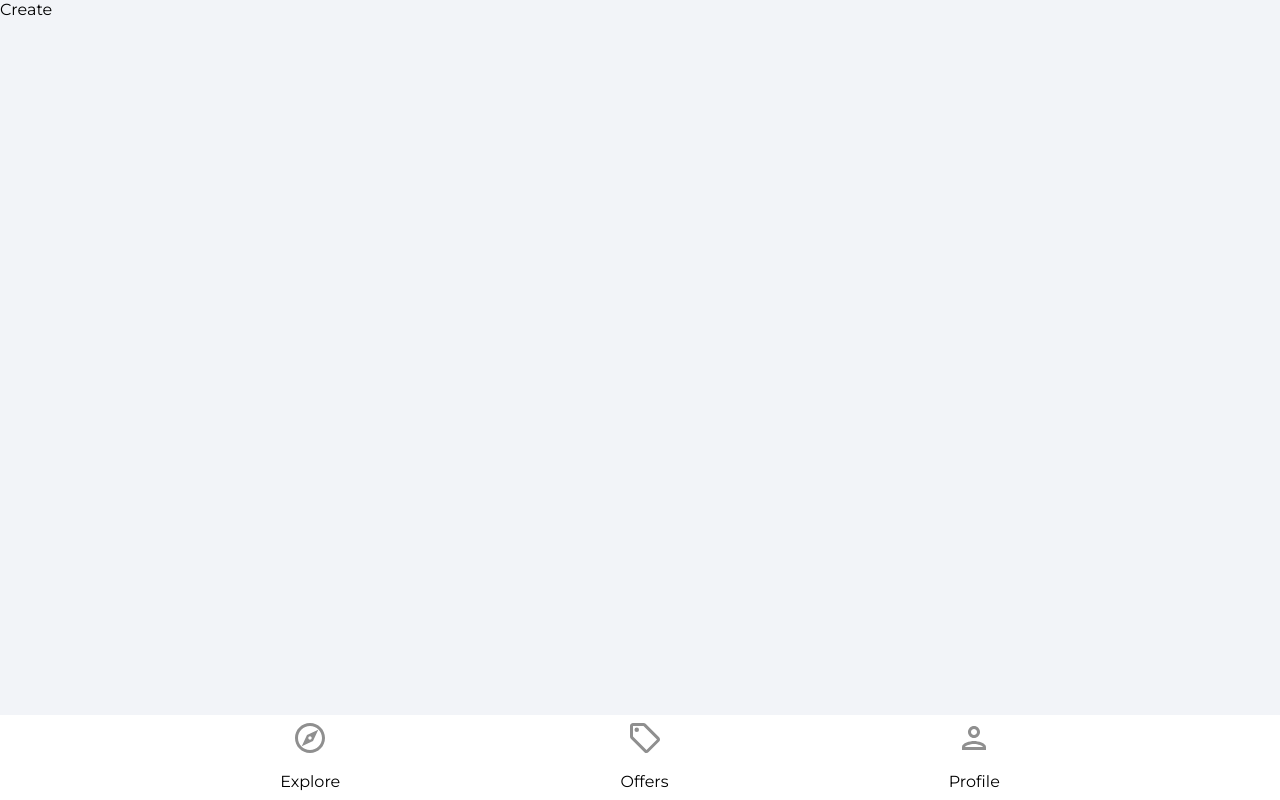
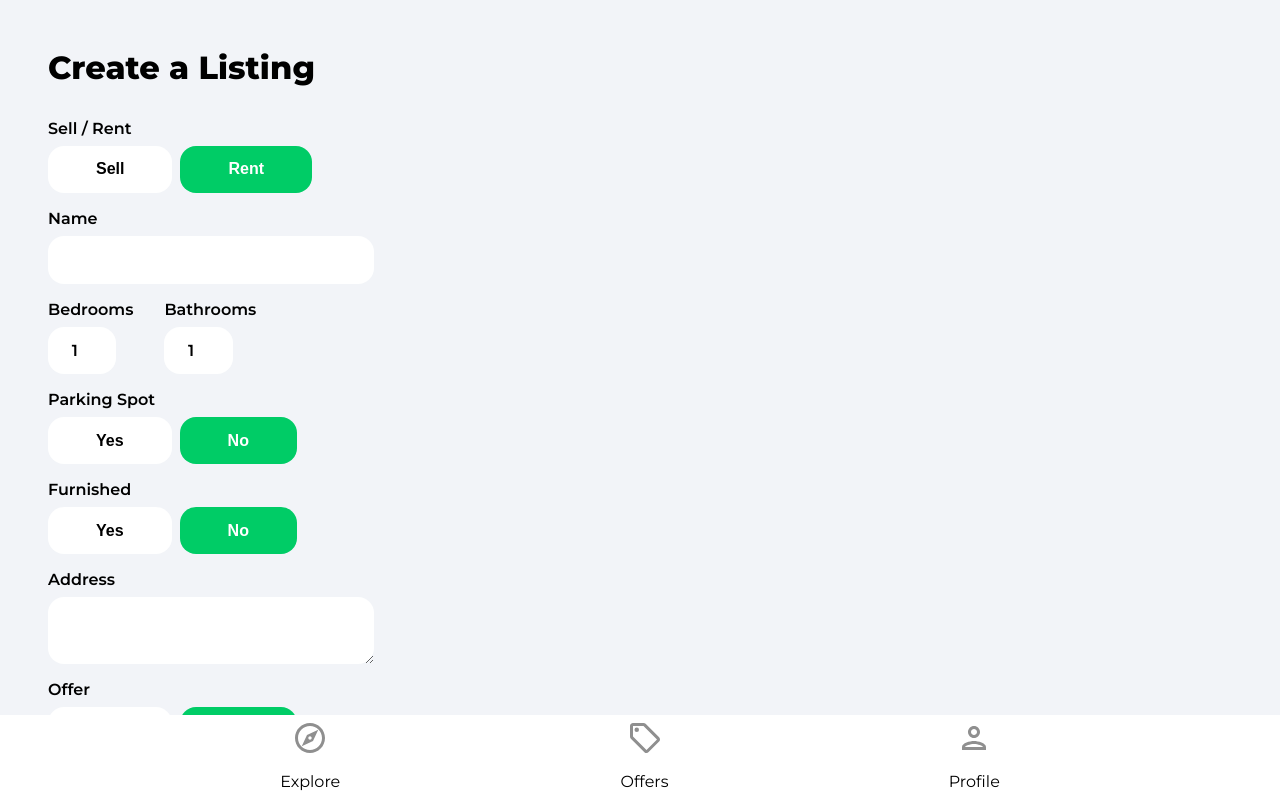
Before and after one commit to EdoriAtiri/House-Marketplace, a React (Create React App) app: page /create-listing in a window 1280 px wide. Shown: the top 800 px of the page. Built offline with nearby package versions, Linux system fonts and the light colour scheme; no server answers; sample sign-in values are in the browser's storage.

Commit message:
created listing form

```diff
--- a/src/pages/CreateListing.jsx
+++ b/src/pages/CreateListing.jsx
@@ -9,8 +9,8 @@
   const [formData, setFormData] = useState({
     type: 'rent',
     name: '',
-    bedroom: 1,
-    bathroom: 1,
+    bedrooms: 1,
+    bathrooms: 1,
     parking: false,
     furnished: false,
     address: '',
@@ -21,6 +21,22 @@
     latitude: 0,
     longitude: 0,
   })
+
+  const {
+    type,
+    name,
+    bedrooms,
+    bathrooms,
+    parking,
+    furnished,
+    address,
+    offer,
+    regularPrice,
+    discountedPrice,
+    images,
+    latitude,
+    longitude,
+  } = formData
 
   const auth = getAuth()
   const navigate = useNavigate()
@@ -43,10 +59,280 @@
     // eslint-disable-next-line react-hooks/exhaustive-deps
   }, [isMounted])
 
+  const onSubmit = (e) => {
+    e.preventDefault()
+    console.log(formData)
+  }
+
+  const onMutate = (e) => {
+    let boolean = null
+
+    if (e.target.value === 'true') {
+      boolean = true
+    }
+
+    if (e.target.value === 'false') {
+      boolean = false
+    }
+
+    // Files
+    if (e.target.files) {
+      setFormData((prevState) => ({
+        ...prevState,
+        images: e.target.files,
+      }))
+    }
+
+    // Text/Booleans/Numbers
+    if (!e.target.files) {
+      setFormData((prevState) => ({
+        ...prevState,
+        [e.target.id]: boolean ?? e.target.value,
+      }))
+    }
+  }
+
   if (loading) {
     return <Spinner />
   }
-  return <div>Create</div>
+  return (
+    <div className="profile">
+      <header>
+        <p className="pageHeader">Create a Listing</p>
+      </header>
+
+      <main>
+        <form onSubmit={onSubmit}>
+          <label htmlFor="" className="formLabel">
+            Sell / Rent
+          </label>
+          <div className="formButtons">
+            <button
+              type="button"
+              className={type === 'sale' ? 'formButtonActive' : 'formButton'}
+              id="type"
+              value="sale"
+              onClick={onMutate}
+            >
+              Sell
+            </button>
+            <button
+              type="button"
+              className={type === 'rent' ? 'formButtonActive' : 'formButton'}
+              id="type"
+              value="rent"
+              onClick={onMutate}
+            >
+              Rent
+            </button>
+          </div>
+
+          <label className="formLabel">Name</label>
+          <input
+            type="text"
+            className="formInputName"
+            id="name"
+            value={name}
+            onChange={onMutate}
+            maxLength="32"
+            minLength="10"
+            required
+          />
+
+          <div className="formRooms flex">
+            <div>
+              <label className="formLabel">Bedrooms</label>
+              <input
+                type="number"
+                className="formInputSmall"
+                id="bedrooms"
+                value={bedrooms}
+                onChange={onMutate}
+                min="1"
+                max="50"
+                required
+              />
+            </div>
+            <div>
+              <label className="formLabel">Bathrooms</label>
+              <input
+                type="number"
+                className="formInputSmall"
+                id="bathrooms"
+                value={bathrooms}
+                onChange={onMutate}
+                min="1"
+                max="50"
+                required
+              />
+            </div>
+          </div>
+
+          <label className="formLabel">Parking Spot</label>
+          <div className="formButtons">
+            <button
+              className={parking ? 'formButtonActive' : 'formButton'}
+              type="button"
+              id="parking"
+              value={true}
+              onClick={onMutate}
+              min="1"
+              max="50"
+            >
+              Yes
+            </button>
+            <button
+              className={
+                !parking && parking !== null ? 'formButtonActive' : 'formButton'
+              }
+              type="button"
+              id="parking"
+              value={false}
+              onClick={onMutate}
+            >
+              No
+            </button>
+          </div>
+
+          <label className="formLabel">Furnished</label>
+          <div className="formButtons">
+            <button
+              className={furnished ? 'formButtonActive' : 'formButton'}
+              type="button"
+              id="furnished"
+              value={true}
+              onClick={onMutate}
+            >
+              Yes
+            </button>
+            <button
+              className={
+                !furnished && furnished !== null
+                  ? 'formButtonActive'
+                  : 'formButton'
+              }
+              type="button"
+              id="furnished"
+              value={false}
+              onClick={onMutate}
+            >
+              No
+            </button>
+          </div>
+
+          <label className="formLabel">Address</label>
+          <textarea
+            id="address"
+            className="formInputAddress"
+            type="text"
+            value={address}
+            onChange={onMutate}
+            required
+          ></textarea>
+
+          {!geolocationEnabled && (
+            <div className="formLatLng flex">
+              <div>
+                <label className="formLabel">Latitude</label>
+                <input
+                  type="number"
+                  className="formInputSmall"
+                  id="latitude"
+                  value={latitude}
+                  onChange={onMutate}
+                  required
+                />
+              </div>
+              <div>
+                <label className="formLabel">Longitude</label>
+                <input
+                  type="number"
+                  className="formInputSmall"
+                  id="longitude"
+                  value={longitude}
+                  onChange={onMutate}
+                  required
+                />
+              </div>
+            </div>
+          )}
+
+          <label className="formLabel">Offer</label>
+          <div className="formButtons">
+            <button
+              className={offer ? 'formButtonActive' : 'formButton'}
+              type="button"
+              id="offer"
+              value={true}
+              onClick={onMutate}
+            >
+              Yes
+            </button>
+            <button
+              className={
+                !offer && offer !== null ? 'formButtonActive' : 'formButton'
+              }
+              type="button"
+              id="offer"
+              value={false}
+              onClick={onMutate}
+            >
+              No
+            </button>
+          </div>
+
+          <label className="formLabel">Regular Price</label>
+          <div className="formPriceDiv">
+            <input
+              type="number"
+              className="formInputSmall"
+              id="regularPrice"
+              value={regularPrice}
+              onChange={onMutate}
+              min="50"
+              max="750000000"
+              required
+            />
+            {type === 'rent' && <p className="formPriceText">$ / Month</p>}
+          </div>
+
+          {offer && (
+            <>
+              <label className="formLabel">Discounted Price</label>
+              <input
+                type="number"
+                className="formInputSmall"
+                id="discountedPrice"
+                value={discountedPrice}
+                onChange={onMutate}
+                min="50"
+                max="750000000"
+                required
+              />
+            </>
+          )}
+
+          <label className="formLabel">Images</label>
+          <p className="imagesInfo">
+            The first image will be the cover (max 6).
+          </p>
+          <input
+            type="file"
+            className="formInputFile"
+            id="images"
+            onChange={onMutate}
+            max="6"
+            accept=".jpg,.png,.jpeg"
+            multiple
+            required
+          />
+          <button className="primaryButton createListingButton" type="submit">
+            Create Listing
+          </button>
+        </form>
+      </main>
+    </div>
+  )
 }
 
 export default CreateListing
```
